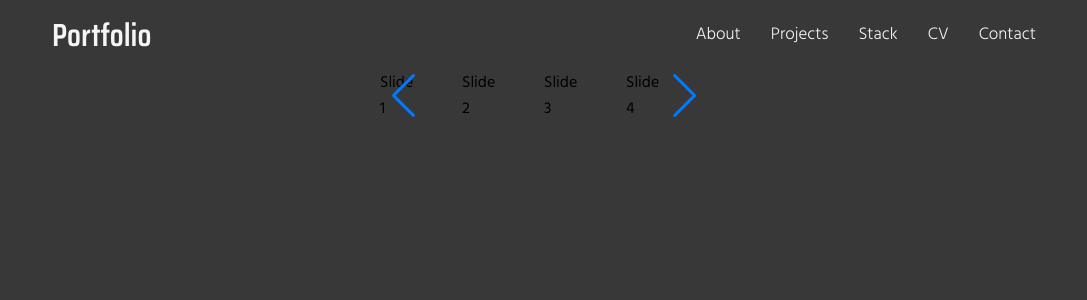
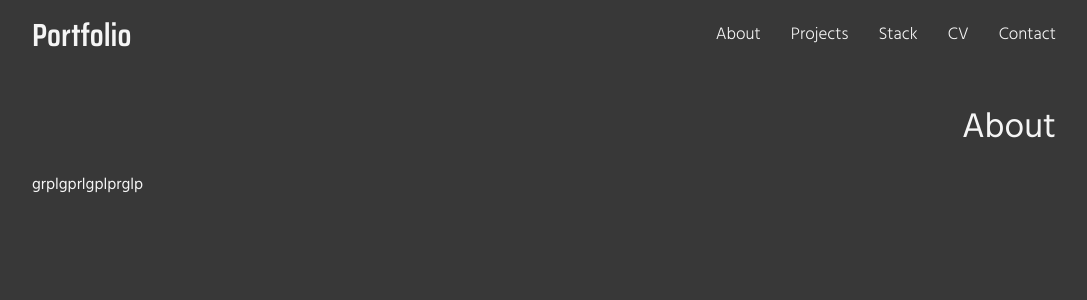
Before and after one commit to kseniya7991/Portfolio, a React (Create React App) app: page / in a window 1280 px wide. Shown: the top 300 px of the page, without its empty margins (96-1183 px from the left). Built offline with nearby package versions, Linux system fonts and the light colour scheme.

Commit message:
add about block

```diff
--- a/src/App.scss
+++ b/src/App.scss
@@ -8,9 +8,11 @@
   font-weight: map-get($font-weights, $key: regular);
   @include flexCenter;
   flex-direction: column;
+  justify-content: space-between;
   min-width: 320px;
   max-width: 1024px;
   margin: 0 auto;
+  padding: 0 50px;
 }
 
 body {
--- /dev/null
+++ b/src/components/About/About.js
@@ -0,0 +1,14 @@
+import React from 'react';
+
+import './About.scss';
+
+function About() {
+  return (
+    <div className="About">
+      <h2 className="About__heading">About</h2>
+      <p>grplgprlgplprglp</p>
+    </div>
+  );
+}
+
+export default About;
--- /dev/null
+++ b/src/components/About/About.scss
@@ -0,0 +1,15 @@
+@import '../../vendor/scss/variables';
+@import '../../vendor/scss/mixin';
+
+.About {
+  font-family: $font-stack;
+  color: $text-color;
+  padding: 30px 0;
+}
+
+.About__heading {
+  font-weight: map-get($font-weights , regular );
+  margin: 0;
+  text-align: right;
+  font-size: 35px;
+}
--- a/src/components/Header/Header.scss
+++ b/src/components/Header/Header.scss
@@ -5,7 +5,7 @@
 
 
 .Header {
-  padding: 10px 20px 10px 20px;
+  padding: 10px 0;
   width: 100%;
   @include flexCenter;
   flex-direction: row;
--- a/src/components/Main/Main.js
+++ b/src/components/Main/Main.js
@@ -1,10 +1,12 @@
 import React from 'react';
-import Swiper from '../Slider/Slider';
+import About from '../About/About';
+
+import './Main.scss';
 
 function Main() {
   return (
     <div className="Main">
-      <Swiper />
+      <About />
     </div>
   );
 }
--- a/src/components/Main/Main.scss
+++ b/src/components/Main/Main.scss
@@ -1,4 +1,5 @@
 .Main {
   width: 100%;
   height: 100%;
+  position: relative;
 }
--- a/src/components/Slider/Slider.js
+++ b/src/components/Slider/Slider.js
@@ -1,31 +1,33 @@
 // Import Swiper React components
 import React from 'react';
-import {
-  Navigation, Pagination, Scrollbar, A11y,
+import { Swiper, SwiperSlide } from 'swiper/react';
+import SwiperCore, {
+  Pagination, Navigation,
 } from 'swiper';
-import { Swiper, SwiperSlide } from 'swiper/react';
 
+import './Slider.scss';
 // Import Swiper styles
 import '../../../node_modules/swiper/swiper.scss';
 import '../../../node_modules/swiper/components/navigation/navigation.scss';
 import '../../../node_modules/swiper/components/pagination/pagination.scss';
 
+SwiperCore.use([Pagination, Navigation]);
+
 function Slider() {
   return (
-    <Swiper
-      modules={[Navigation, Pagination, Scrollbar, A11y]}
-      spaceBetween={50}
-      slidesPerView={3}
-      navigation
-      pagination={{ clickable: true }}
-      onSlideChange={() => console.log('slide change')}
-      onSwiper={(swiper) => console.log(swiper)}
-    >
-      <SwiperSlide>Slide 1</SwiperSlide>
-      <SwiperSlide>Slide 2</SwiperSlide>
-      <SwiperSlide>Slide 3</SwiperSlide>
-      <SwiperSlide>Slide 4</SwiperSlide>
-    </Swiper>
+    <>
+      <Swiper navigation className="mySwiper">
+        <SwiperSlide>Slide 1</SwiperSlide>
+        <SwiperSlide>Slide 2</SwiperSlide>
+        <SwiperSlide>Slide 3</SwiperSlide>
+        <SwiperSlide>Slide 4</SwiperSlide>
+        <SwiperSlide>Slide 5</SwiperSlide>
+        <SwiperSlide>Slide 6</SwiperSlide>
+        <SwiperSlide>Slide 7</SwiperSlide>
+        <SwiperSlide>Slide 8</SwiperSlide>
+
+      </Swiper>
+    </>
   );
 }
 
--- /dev/null
+++ b/src/components/Slider/Slider.scss
@@ -0,0 +1,56 @@
+.swiper {
+  height: 100%;
+}
+
+.swiper-slide {
+  width: 100%;
+  text-align: center;
+  font-size: 18px;
+
+  /* Center slide text vertically */
+  display: -webkit-box;
+  display: -ms-flexbox;
+  display: -webkit-flex;
+  display: flex;
+  -webkit-box-pack: center;
+  -ms-flex-pack: center;
+  -webkit-justify-content: center;
+  justify-content: center;
+  -webkit-box-align: center;
+  -ms-flex-align: center;
+  -webkit-align-items: center;
+  align-items: center;
+}
+
+.swiper-slide img {
+  display: block;
+  width: 100%;
+  height: 100%;
+  object-fit: cover;
+}
+
+.mySwiper {
+  position: relative;
+  max-width: 90%;
+  height: 200px;
+}
+
+
+  .swiper-button-next::after {
+    color: #fff;
+    width:20px;
+    background-size: 20px;
+    font-size: 11px;
+  }
+
+
+  .swiper-button-next {
+    background-image: url(../../images/close.png);
+    background-repeat: no-repeat;
+    background-size: 100% auto;
+    background-position: center;
+  }
+
+  .swiper-button-next::after {
+    display: none;
+  }
```
Also changed, not shown: src/images/close.png (added).
